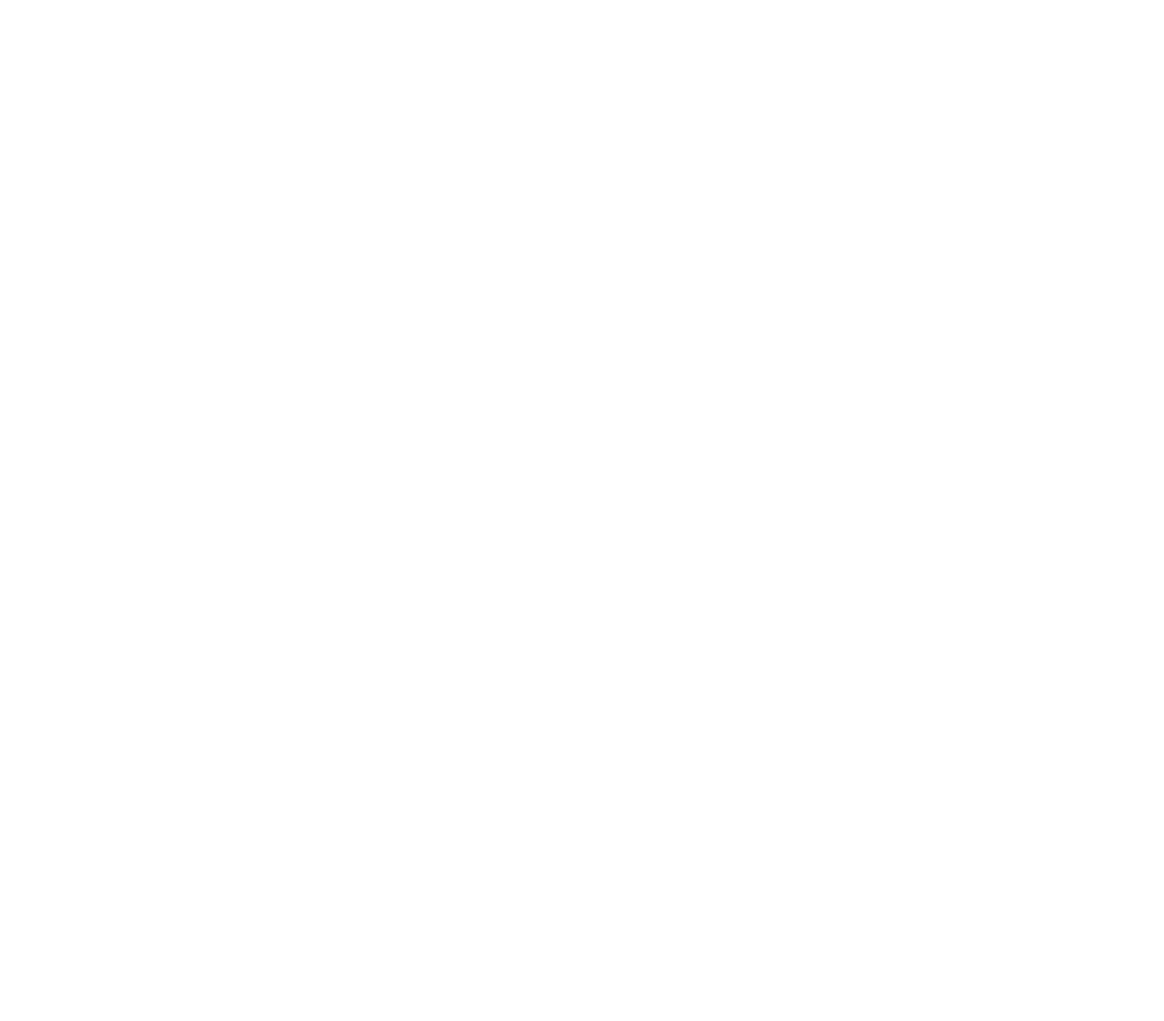
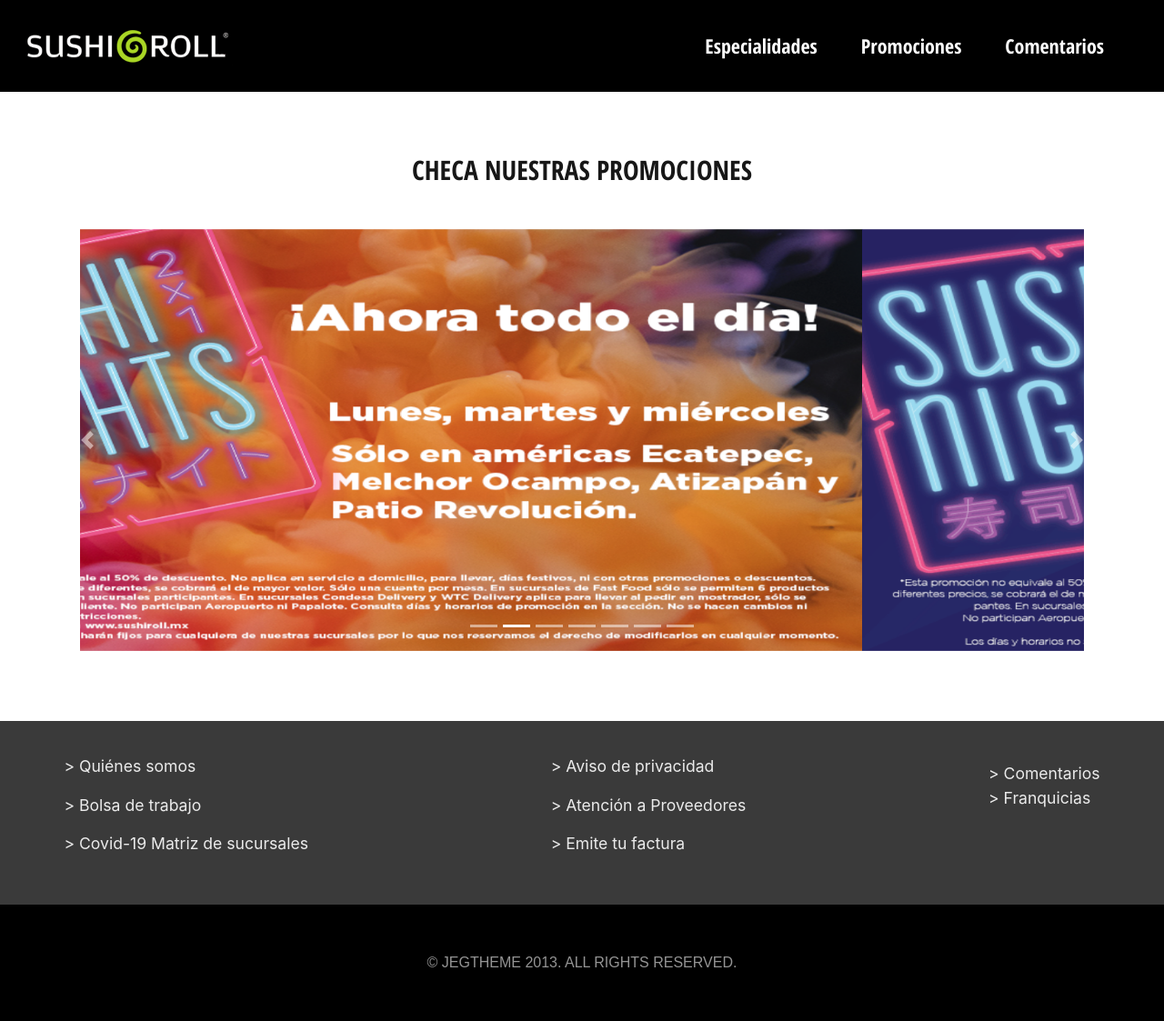
Before and after one commit to RobertoCarrichi/Proyecto-1-DW-Sushiroll, a plain HTML site: page promociones.html in a window 1280 px wide. Shown: the whole page at 91% size. Before the commit the page ends 800 px from the top, so only its background shows below. Drawn offline with nearby package versions, Linux system fonts and the light colour scheme; a web font is replaced by a local one.

Commit message:
Dos páginas extra funcionales

```diff
--- a/comentarios.html
+++ b/comentarios.html
@@ -0,0 +1,84 @@
+<!DOCTYPE html>
+<html lang="en">
+<head>
+	<meta charset="UTF-8">
+	<meta name="viewport" content="width=device-width, initial-scale=1.0">
+	<!-- STYLES -->
+	<link rel="stylesheet" href="css/styles.css">
+    <link rel="stylesheet" href="css/mediaqueries.css">
+    <link rel="stylesheet" href="css/comentarios-styles.css">
+    <link rel="stylesheet" href="css/comentarios-mediaqueries.css">
+
+	<!-- BOOTSTRAP -->
+	<link rel="stylesheet" href="https://stackpath.bootstrapcdn.com/bootstrap/4.1.3/css/bootstrap.min.css" integrity="sha384-MCw98/SFnGE8fJT3GXwEOngsV7Zt27NXFoaoApmYm81iuXoPkFOJwJ8ERdknLPMO" crossorigin="anonymous">
+
+	<!-- MATERIAL ICONS -->
+	<link rel="preconnect" href="https://fonts.gstatic.com">
+	<link href="https://fonts.googleapis.com/icon?family=Material+Icons" rel="stylesheet">
+
+	<!-- GOOGLE FONTS -->
+	<!-- font-family: 'Open Sans Condensed', sans-serif; -->
+	<link href="https://fonts.googleapis.com/css2?family=Open+Sans+Condensed:wght@700&display=swap" rel="stylesheet">
+	<!-- font-family: 'Martel Sans', sans-serif; -->
+	<link href="https://fonts.googleapis.com/css2?family=Martel+Sans&display=swap" rel="stylesheet">
+
+	<!-- ICON -->
+	<title>Sushiroll</title>
+</head>
+<body>
+    <!-- HEADER -->
+	<header>
+		<nav class="navbar navbar-expand-lg navbar-light" id="header-nav">
+			<button class="navbar-toggler" type="button" data-toggle="collapse" data-target="#navbarNavDropdown" aria-controls="navbarNavDropdown" aria-expanded="false" aria-label="Toggle navigation">
+				<i class="material-icons md-36">menu</i>
+			</button>
+			<div>
+				<img src="img/logo.png" alt="Logo Sushiroll">
+			</div>
+			<div class="collapse navbar-collapse" id="navbarNavDropdown">
+				<ul class="navbar-nav" id="enlaces">
+					<li class="nav-item active">
+						<a class="nav-link text-white opcion" href="especialidades.html">Especialidades</a>
+					</li>
+					<li class="nav-item">
+						<a class="nav-link text-white opcion" href="promociones.html">Promociones</a>
+					</li>
+					<li class="nav-item">
+						<a class="nav-link text-white opcion" href="comentarios.html">Comentarios</a>
+					</li>
+				</ul>
+			</div>
+		</nav>
+	</header>
+
+    <!-- MAIN -->
+    <main>
+
+    </main>
+
+    <!-- FOOTER -->
+	<div id="pre-footer">
+		<div class="textos-pre-footer">
+			<p>> Quiénes somos</p>
+			<p>> Bolsa de trabajo</p>
+			<p>> Covid-19 Matriz de sucursales</p>
+		</div>
+		<div class="textos-pre-footer">
+			<p>> Aviso de privacidad</p>
+			<p>> Atención a Proveedores</p>
+			<p>> Emite tu factura</p>
+		</div>
+		<div class="textos-pre-footer">
+			<a href="comentarios.html" id="a-comentarios">> Comentarios</a h>
+			<p>> Franquicias</p>
+			<p>&nbsp;</p>
+		</div>
+	</div>
+	<div id="footer">© JEGTHEME 2013. ALL RIGHTS RESERVED.</div>
+
+	<!-- SCRIPTS -->
+	<script src="https://code.jquery.com/jquery-3.3.1.slim.min.js" integrity="sha384-q8i/X+965DzO0rT7abK41JStQIAqVgRVzpbzo5smXKp4YfRvH+8abtTE1Pi6jizo" crossorigin="anonymous"></script>
+	<script src="https://cdnjs.cloudflare.com/ajax/libs/popper.js/1.14.3/umd/popper.min.js" integrity="sha384-ZMP7rVo3mIykV+2+9J3UJ46jBk0WLaUAdn689aCwoqbBJiSnjAK/l8WvCWPIPm49" crossorigin="anonymous"></script>
+	<script src="https://stackpath.bootstrapcdn.com/bootstrap/4.1.3/js/bootstrap.min.js" integrity="sha384-ChfqqxuZUCnJSK3+MXmPNIyE6ZbWh2IMqE241rYiqJxyMiZ6OW/JmZQ5stwEULTy" crossorigin="anonymous"></script>
+</body>
+</html>
--- /dev/null
+++ b/css/comentarios-styles.css
@@ -0,0 +1,6 @@
+/* CONFIGURACIÓN GENERAL */
+*{
+    margin: 0;
+    padding: 0;
+    box-sizing: border-box;
+}
--- /dev/null
+++ b/css/especialidades-mediaqueries.css
@@ -0,0 +1,55 @@
+/* Extra small devices (portrait phones, less than 576px
+No media query for `xs` since this is the default in Bootstrap*/
+
+/* Small devices (landscape phones, 576px and up)*/
+@media (min-width: 576px) {
+    /* *{
+        background-color: violet;
+    } */
+
+    main{
+        margin-bottom: 1em;
+    }
+}
+
+/* Medium devices (tablets, 768px and up)*/
+@media (min-width: 768px) {
+	/* *{
+        background-color: aqua;
+    } */
+
+    #frase-inicial-especialidades{
+        font-size: 1.8em;
+        margin: 0.7em 0.5em 1.4em;
+    }
+
+    main{
+        margin-bottom: 1.3em;
+    }
+
+    .especial{
+        padding: 0 2.5em 0;
+    }
+
+}
+
+/* Large devices (desktops, 992px and up)*/
+@media (min-width: 992px) {
+	/* *{
+        background-color: blueviolet;
+    } */
+
+    .especial{
+        padding: 0 2.9em 0;
+    }
+}
+
+ /*Extra large devices (large desktops, 1200px and up)*/
+@media (min-width: 1200px) {
+	/* *{
+        background-color: turquoise;
+    } */
+    .especial{
+        padding: 0 5em 0;
+    }
+}
--- /dev/null
+++ b/css/especialidades-styles.css
@@ -0,0 +1,27 @@
+/* CONFIGURACIÓN GENERAL */
+*{
+    margin: 0;
+    padding: 0;
+    box-sizing: border-box;
+}
+
+#frase-inicial-especialidades{
+    font-family: 'Open Sans Condensed', sans-serif;
+    font-size: 1.8em;
+    margin: 1em 0.5em 2em;
+    display: flex;
+    justify-content: center;
+}
+
+main{
+    display: flex;
+    flex-direction: row;
+}
+
+.especial{
+    padding: 0 1em 0;
+}
+
+.img-especial{
+    width: 100%;
+}
--- a/css/mediaqueries.css
+++ b/css/mediaqueries.css
@@ -172,6 +172,11 @@ No media query for `xs` since this is the default in Bootstrap*/
         font-size: 1.1em;
     }
 
+    #a-comentarios{
+        text-decoration: none;
+        color: #EBEBEB;
+    }
+
     .textos-pre-footer{
         background-color: #3A3A3A;
 
@@ -253,9 +258,9 @@ No media query for `xs` since this is the default in Bootstrap*/
 
  /*Extra large devices (large desktops, 1200px and up)*/
 @media (min-width: 1200px) {
-	*{
+	/* *{
         background-color: turquoise;
-    }
+    } */
     /* CAROUSEL */
     .carousel{
         margin-top: 0;
--- /dev/null
+++ b/css/promociones-mediaqueries.css
@@ -0,0 +1,79 @@
+/* Extra small devices (portrait phones, less than 576px
+No media query for `xs` since this is the default in Bootstrap*/
+
+/* Small devices (landscape phones, 576px and up)*/
+@media (min-width: 576px) {
+    /* *{
+        background-color: violet;
+    } */
+
+    #contenedor-principal-promociones{
+        height: 23.6em;
+        margin-bottom: 4.8em;
+    }
+
+    .img-promocion-carrusel{
+        height: 23.6em;
+    }
+
+}
+
+/* Medium devices (tablets, 768px and up)*/
+@media (min-width: 768px) {
+    /* *{
+        background-color: aqua;
+    } */
+    /* FRASE INICIAL */
+    #frase-inicial-promociones{
+        margin: 2.1em 0.7em 1.6em;
+        font-family: 'Open Sans Condensed', sans-serif;
+        font-size: 1.85em;
+        text-align: center;
+        color: #171717;
+    }
+
+    /* CARRUSEL */
+    #contenedor-principal-promociones{
+        height: 29em;
+        margin-bottom: 4.8em;
+    }
+
+    .img-promocion-carrusel{
+        height: 29em;
+    }
+}
+
+/* Large devices (desktops, 992px and up)*/
+@media (min-width: 992px) {
+    /* *{
+        background-color: blueviolet;
+    } */
+
+    /* FRASE INICIAL */
+    #frase-inicial-promociones{
+        margin: 2.3em 0.7em 1.6em;
+    }
+
+    /* CARRUSEL */
+    #contenedor-principal-promociones{
+        padding: 0 2.7em 0;
+    }
+}
+
+ /*Extra large devices (large desktops, 1200px and up)*/
+@media (min-width: 1200px) {
+	/* *{
+        background-color: turquoise;
+    } */
+
+    /* FRASE INICIAL */
+    #frase-inicial-promociones{
+        margin: 2.3em 0.7em 1.6em;
+    }
+
+    /* CARRUSEL */
+    #contenedor-principal-promociones{
+        padding: 0 5.5em 0;
+    }
+
+}
--- /dev/null
+++ b/css/promociones-styles.css
@@ -0,0 +1,24 @@
+/* CONFIGURACIÓN GENERAL */
+*{
+    margin: 0;
+    padding: 0;
+    box-sizing: border-box;
+}
+/* FRASE INICIAL */
+#frase-inicial-promociones{
+    margin: 1em 0.7em 1.4em;
+    font-family: 'Open Sans Condensed', sans-serif;
+    font-size: 1.85em;
+    text-align: center;
+    color: #171717;
+}
+
+/* CARRUSEL */
+#contenedor-principal-promociones{
+    height: 18.7em;
+    margin-bottom: 4.8em;
+}
+
+.img-promocion-carrusel{
+    height: 18.7em;
+}
--- a/promociones.html
+++ b/promociones.html
@@ -0,0 +1,126 @@
+<!DOCTYPE html>
+<html lang="es">
+<head>
+    <meta charset="UTF-8">
+    <meta name="viewport" content="width=device-width, initial-scale=1.0">
+
+    <!-- STYLES -->
+    <link rel="stylesheet" href="css/styles.css">
+    <link rel="stylesheet" href="css/mediaqueries.css">
+    <link rel="stylesheet" href="css/promociones-styles.css">
+    <link rel="stylesheet" href="css/promociones-mediaqueries.css">
+
+    <!-- BOOTSTRAP -->
+    <link rel="stylesheet" href="https://stackpath.bootstrapcdn.com/bootstrap/4.1.3/css/bootstrap.min.css" integrity="sha384-MCw98/SFnGE8fJT3GXwEOngsV7Zt27NXFoaoApmYm81iuXoPkFOJwJ8ERdknLPMO" crossorigin="anonymous">
+
+    <!-- MATERIAL ICONS -->
+    <link rel="preconnect" href="https://fonts.gstatic.com">
+    <link href="https://fonts.googleapis.com/icon?family=Material+Icons" rel="stylesheet">
+
+    <!-- GOOGLE FONTS -->
+    <!-- font-family: 'Open Sans Condensed', sans-serif; -->
+    <link href="https://fonts.googleapis.com/css2?family=Open+Sans+Condensed:wght@700&display=swap" rel="stylesheet">
+    <!-- font-family: 'Martel Sans', sans-serif; -->
+    <link href="https://fonts.googleapis.com/css2?family=Martel+Sans&display=swap" rel="stylesheet">
+
+    <!-- ICON -->
+    <title>Sushiroll</title>
+</head>
+<body>
+    <!-- HEADER -->
+    <header>
+        <nav class="navbar navbar-expand-lg navbar-light" id="header-nav">
+            <button class="navbar-toggler" type="button" data-toggle="collapse" data-target="#navbarNavDropdown" aria-controls="navbarNavDropdown" aria-expanded="false" aria-label="Toggle navigation">
+                <i class="material-icons md-36">menu</i>
+            </button>
+            <div>
+                <img src="img/logo.png" alt="Logo Sushiroll">
+            </div>
+            <div class="collapse navbar-collapse" id="navbarNavDropdown">
+                <ul class="navbar-nav" id="enlaces">
+                    <li class="nav-item active">
+                        <a class="nav-link text-white opcion" href="especialidades.html">Especialidades</a>
+                    </li>
+                    <li class="nav-item">
+                        <a class="nav-link text-white opcion" href="promociones.html">Promociones</a>
+                    </li>
+                    <li class="nav-item">
+                        <a class="nav-link text-white opcion" href="comentarios.html">Comentarios</a>
+                    </li>
+                </ul>
+            </div>
+        </nav>
+    </header>
+    <!-- MAIN -->
+    <main>
+        <h1 id="frase-inicial-promociones">CHECA NUESTRAS PROMOCIONES</h1>
+        <div id="contenedor-principal-promociones" class="carousel slide" data-ride="carousel">
+            <ol class="carousel-indicators">
+                <li data-target="#carouselExampleIndicators" data-slide-to="0" class="active"></li>
+                <li data-target="#carouselExampleIndicators" data-slide-to="1"></li>
+                <li data-target="#carouselExampleIndicators" data-slide-to="2"></li>
+                <li data-target="#carouselExampleIndicators" data-slide-to="3"></li>
+                <li data-target="#carouselExampleIndicators" data-slide-to="4"></li>
+                <li data-target="#carouselExampleIndicators" data-slide-to="5"></li>
+                <li data-target="#carouselExampleIndicators" data-slide-to="6"></li>
+            </ol>
+            <div class="carousel-inner">
+                <div class="carousel-item active">
+                    <img class="d-block w-100 img-promocion-carrusel" src="img/promo1.png" alt="First slide">
+                </div>
+                <div class="carousel-item">
+                    <img class="d-block w-100 img-promocion-carrusel" src="img/promo2.png" alt="Second slide">
+                </div>
+                <div class="carousel-item">
+                    <img class="d-block w-100 img-promocion-carrusel" src="img/promo3.jpeg" alt="Third slide">
+                </div>
+                <div class="carousel-item">
+                    <img class="d-block w-100 img-promocion-carrusel" src="img/promo4.jpg" alt="Third slide">
+                </div>
+                <div class="carousel-item">
+                    <img class="d-block w-100 img-promocion-carrusel" src="img/promo5.png" alt="Third slide">
+                </div>
+                <div class="carousel-item">
+                    <img class="d-block w-100 img-promocion-carrusel" src="img/promo6.jpg" alt="Third slide">
+                </div>
+                <div class="carousel-item">
+                    <img class="d-block w-100 img-promocion-carrusel" src="img/promo7.png" alt="Third slide">
+                </div>
+            </div>
+            <a class="carousel-control-prev" href="#carouselExampleIndicators" role="button" data-slide="prev">
+                <span class="carousel-control-prev-icon" aria-hidden="true"></span>
+                <span class="sr-only">Previous</span>
+            </a>
+            <a class="carousel-control-next" href="#carouselExampleIndicators" role="button" data-slide="next">
+                <span class="carousel-control-next-icon" aria-hidden="true"></span>
+                <span class="sr-only">Next</span>
+            </a>
+        </div>
+    </main>
+
+    <!-- FOOTER -->
+    <div id="pre-footer">
+        <div class="textos-pre-footer">
+            <p>> Quiénes somos</p>
+            <p>> Bolsa de trabajo</p>
+            <p>> Covid-19 Matriz de sucursales</p>
+        </div>
+        <div class="textos-pre-footer">
+            <p>> Aviso de privacidad</p>
+            <p>> Atención a Proveedores</p>
+            <p>> Emite tu factura</p>
+        </div>
+        <div class="textos-pre-footer">
+            <a href="comentarios.html" id="a-comentarios">> Comentarios</a h>
+                <p>> Franquicias</p>
+                <p>&nbsp;</p>
+            </div>
+        </div>
+        <div id="footer">© JEGTHEME 2013. ALL RIGHTS RESERVED.</div>
+
+        <!-- SCRIPTS -->
+        <script src="https://code.jquery.com/jquery-3.3.1.slim.min.js" integrity="sha384-q8i/X+965DzO0rT7abK41JStQIAqVgRVzpbzo5smXKp4YfRvH+8abtTE1Pi6jizo" crossorigin="anonymous"></script>
+        <script src="https://cdnjs.cloudflare.com/ajax/libs/popper.js/1.14.3/umd/popper.min.js" integrity="sha384-ZMP7rVo3mIykV+2+9J3UJ46jBk0WLaUAdn689aCwoqbBJiSnjAK/l8WvCWPIPm49" crossorigin="anonymous"></script>
+        <script src="https://stackpath.bootstrapcdn.com/bootstrap/4.1.3/js/bootstrap.min.js" integrity="sha384-ChfqqxuZUCnJSK3+MXmPNIyE6ZbWh2IMqE241rYiqJxyMiZ6OW/JmZQ5stwEULTy" crossorigin="anonymous"></script>
+    </body>
+    </html>
```
Also changed, not shown: css/comentarios-mediaqueries.css (added, +33 -0 lines), especialidades.html (+128 -0 lines), index.html (+2 -1 lines), img/promo1.png (added), img/promo2.png (added), img/promo3.jpeg (added), img/promo4.jpg (added), img/promo5.png (added), img/promo6.jpg (added), img/promo7.png (added).
